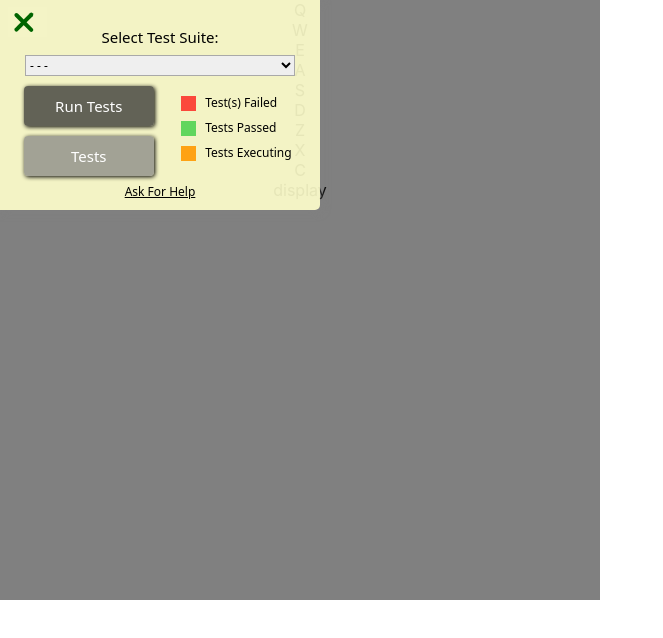
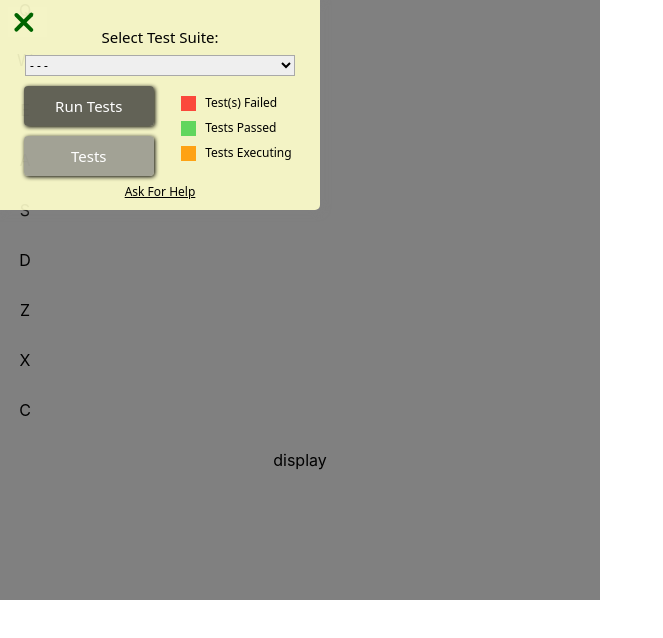
Before and after one commit to MarcinPietkiewicz/drum-machine-redux, a React (Create React App) app: page / in a window 1280 px wide. Shown: the top 638 px of the page, without its empty margins (0-663 px from the left). Built offline with nearby package versions, Linux system fonts and the light colour scheme.

Commit message:
Updated css for DrumPad module

```diff
--- a/src/DrumPad.css
+++ b/src/DrumPad.css
@@ -2,5 +2,8 @@
     background-color:gray;
     width: 600px;
     height:600px;
-
 }
+.drum-pad{
+    width:50px;
+    height:50px;
+}
```
